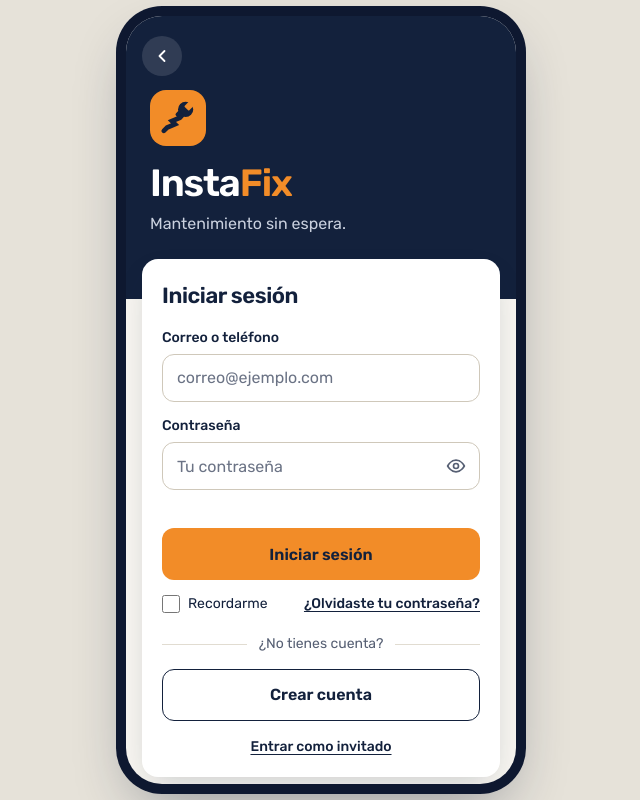
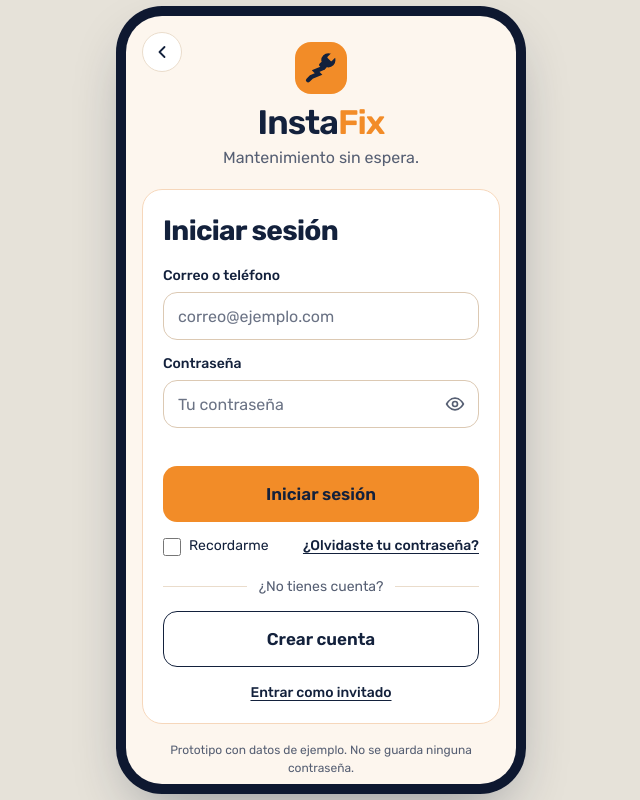
Before and after one commit to hamp1303-blip/InstaFix, a plain HTML site: page index.html in a window 1280 px wide. Both pictures are taken after a click on the button "Necesito un técnico". Shown: the whole page, without its empty margins (319-959 px from the left). Drawn offline with Linux system fonts and the light colour scheme.

Commit message:
Aplicar el diseño de la portada a todas las pantallas
Co-Authored-By: Claude Sonnet 5.5 <noreply@anthropic.com>

```diff
--- a/index.html
+++ b/index.html
@@ -18,19 +18,22 @@
     --naranja-hover: #E27A14;
     --naranja-texto: #A9520A;  /* naranja legible sobre fondos claros */
     --naranja-suave: #FDEBD8;
-    --fondo: #F7F5F0;          /* superficie de la app, blanco cálido como la hoja de marca */
+    --fondo: #FDF6EE;          /* superficie de la app: crema cálido, igual que la portada */
     --superficie: #FFFFFF;
-    --neutro: #EFECE5;         /* segunda capa neutra: controles secundarios */
-    --borde: #E1DCD1;
-    --borde-fuerte: #CFC8BA;
+    --neutro: #F4E9DD;         /* segunda capa neutra: controles secundarios */
+    --borde: #EADCCB;
+    --borde-fuerte: #DCC9B3;
+    --tarjeta: #FEF1E4;        /* tarjetas y opciones elegibles: durazno suave con borde */
+    --tarjeta-borde: #F6D7BB;
+    --tarjeta-sel: #FDE3C8;
     --gris: #565F73;
     --placeholder: #6B7385;
     --verde: #17784A;
     --verde-claro: #E3F1E8;
     --rojo: #BF2B1F;
     --rojo-claro: #FBE9E6;
-    --radio: 14px;
-    --radio-control: 12px;
+    --radio: 16px;
+    --radio-control: 14px;
     --sombra: 0 12px 32px -10px rgba(19, 33, 60, .22);
     --salida: cubic-bezier(.16, 1, .3, 1);
   }
@@ -470,6 +473,32 @@
   }
   .aviso.ver { transform: none; visibility: visible; }
   .aviso small { display: block; font-weight: 400; color: #C9D0DE; font-size: 14px; }
+
+  /* Mismo diseño que la portada y Inicio en todas las pantallas: crema, tarjetas durazno con borde (sin sombra),
+     títulos en negrita y botones grandes */
+  h2 { font-size: 28px; font-weight: 700; letter-spacing: -.025em; }
+  .seccion { font-weight: 700; }
+  .boton, .emergencia { min-height: 56px; font-size: 17px; }
+  .boton.secundario { background: var(--tarjeta); border: 1.5px solid var(--tarjeta-borde); }
+  .boton.secundario:hover { background: var(--tarjeta-sel); }
+  .chip, .tarjeta, .modo, .dia, .hora, .opcion { background: var(--tarjeta); border-color: var(--tarjeta-borde); }
+  .chip { min-height: 46px; border-radius: 14px; }
+  .tarjeta { border-width: 1.5px; }
+  .chip:hover, .modo:hover, .tarjeta:hover, .dia:hover:not(:disabled), .hora:hover:not(:disabled) { border-color: var(--naranja); }
+  .chip.sel, .modo.sel, .dia.sel, .hora.sel, .opcion:has(input:checked) { background: var(--tarjeta-sel); border-color: var(--naranja); }
+  .tarjeta:active { background: var(--tarjeta-sel); }
+  .tarjeta:disabled, .tarjeta:disabled:hover, .tarjeta.fija:hover { border-color: var(--tarjeta-borde); }
+  .rapidas .chip { border-radius: 999px; }
+
+  /* Inicio de sesión y registro: logo centrado sobre el crema, sin bloque azul */
+  .marca { position: relative; background: transparent; color: var(--tinta); text-align: center; padding: 20px 24px 12px; }
+  .marca .atras { position: absolute; left: 16px; top: 16px; margin: 0; background: var(--superficie); border: 1px solid var(--borde); color: var(--tinta); }
+  .marca .atras:hover { background: var(--neutro); }
+  .marca .app-icono { width: 52px; height: 52px; margin: 6px auto 12px; }
+  .marca .wordmark { font-size: 34px; }
+  .marca .eslogan { color: var(--gris); margin-top: 6px; }
+  .acceso { margin: 8px 16px 0; box-shadow: none; border: 1.5px solid var(--tarjeta-borde); border-radius: 20px; }
+  #s-registro .acceso { border: 0; }
 </style>
 </head>
 <body>
```
Also changed, not shown: 1 other file.
